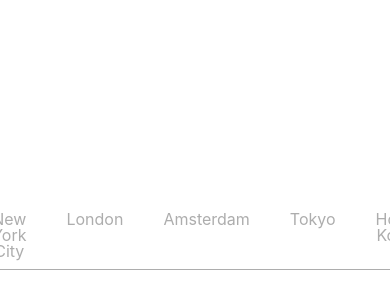
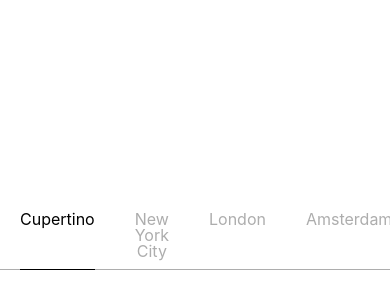
Before and after one commit to lucasestevao/react-navigation, a React (Create React App) app: page / in a window 390 px wide. Shown: the part 186-486 px from the top of the page. Built offline with nearby package versions, Linux system fonts and the light colour scheme.

Commit message:
Fixing responsiveness issue for small screens.

```diff
--- a/src/components/Navigation/Navigation.css
+++ b/src/components/Navigation/Navigation.css
@@ -6,8 +6,9 @@
 
 .navigation {
   width: 100%;
-  flex-direction: column;
-  overflow: scroll;
+  overflow-x: auto;
+  margin: 0 auto;
+  flex-wrap: wrap;
 }
 
 .navigation__container {
@@ -15,6 +16,11 @@
   justify-content: center;
   align-self: center;
   border-bottom: 1px solid #adadad;
+  margin: 0 auto;
+}
+
+.navigation__slideline-container {
+  width: 100%;
 }
 
 .navigation__slideline {
@@ -28,5 +34,5 @@
   transition-timing-function: cubic-bezier(0.25, 0.46, 0.45, 0.94), ease-in-out;
 
   width: 0px;
-  margin-left: 0px;
+  margin-left: 50%;
 }
--- a/src/components/Navigation/Navigation.js
+++ b/src/components/Navigation/Navigation.js
@@ -88,7 +88,9 @@ class Navigation extends Component {
             />
           ))}
         </ul>
-        <span className="navigation__slideline" style={slidelineStyle} />
+        <div className="navigation__slideline-container">
+          <span className="navigation__slideline" style={slidelineStyle} />
+        </div>
       </nav>
     ) : (
       ''
```
